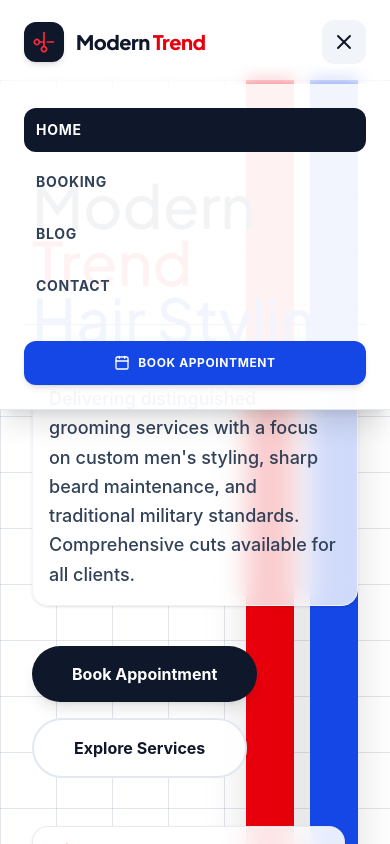
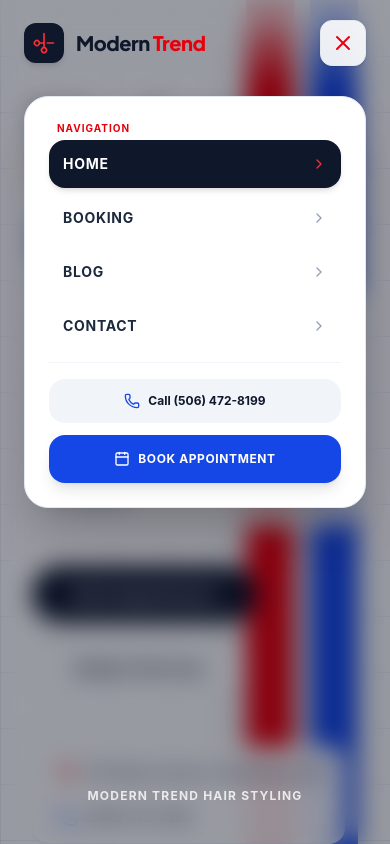
Before and after one commit to AntonKuznetsov1/modern-trend-hair-styling, a React app in the folder frontend/: page / in a window 390 px wide. Both pictures are taken after a click on the button "Toggle Menu". Shown: the top 844 px of the page. Built offline with nearby package versions, Linux system fonts and the light colour scheme; the HTML template or start-up script is replaced by a standard one.

Commit message:
style: overlay navbar on hero and implement fullscreen blur mobile menu with body lock

```diff
--- a/frontend/src/App.jsx
+++ b/frontend/src/App.jsx
@@ -8,13 +8,11 @@ import Blog from './pages/Blog';
 import Booking from './pages/Booking';
 import Admin from './pages/Admin';
 
-// Smooth scroll handler for anchor links (/#contact, /#services)
 function ScrollToHash() {
   const { hash, pathname } = useLocation();
 
   useEffect(() => {
     if (hash) {
-      // Small delay ensures DOM elements render before scrolling
       const timer = setTimeout(() => {
         const targetId = hash.replace('#', '');
         const element = document.getElementById(targetId);
@@ -41,7 +39,8 @@ function AppLayout() {
       <ScrollToHash />
       {!isAdmin && <Navbar />}
 
-      <div className={`flex-grow ${!isAdmin ? 'pt-20' : ''}`}>
+      {/* Removed pt-20 to allow navbar overlay directly over page content */}
+      <div className="flex-grow">
         <Routes>
           <Route path="/" element={<Landing />} />
           <Route path="/blog" element={<Blog />} />
--- a/frontend/src/components/Navbar.jsx
+++ b/frontend/src/components/Navbar.jsx
@@ -1,12 +1,13 @@
 import { useState, useEffect } from 'react';
 import { Link, useLocation } from 'react-router-dom';
-import { Scissors, Menu, X, Phone, Calendar } from 'lucide-react';
+import { Scissors, Menu, X, Phone, Calendar, ChevronRight } from 'lucide-react';
 
 export default function Navbar() {
   const [isOpen, setIsOpen] = useState(false);
   const [scrolled, setScrolled] = useState(false);
   const location = useLocation();
 
+  // Track scroll position for transparent vs. frosted glass background
   useEffect(() => {
     const handleScroll = () => {
       setScrolled(window.scrollY > 20);
@@ -15,10 +16,22 @@ export default function Navbar() {
     return () => window.removeEventListener('scroll', handleScroll);
   }, []);
 
-  // Close mobile drawer on route change
+  // Close mobile menu and unlock body scroll on route change
   useEffect(() => {
     setIsOpen(false);
+    document.body.style.overflow = 'unset';
   }, [location]);
+
+  // Lock background scrolling when mobile menu is open
+  const toggleMenu = () => {
+    const nextState = !isOpen;
+    setIsOpen(nextState);
+    if (nextState) {
+      document.body.style.overflow = 'hidden';
+    } else {
+      document.body.style.overflow = 'unset';
+    }
+  };
 
   const navLinks = [
     { name: 'Home', path: '/' },
@@ -27,20 +40,21 @@ export default function Navbar() {
     { name: 'Contact', path: '/#contact' },
   ];
 
-  const isActive = (path) => location.pathname === path;
+  const isActive = (path) => location.pathname === path && location.hash === '';
 
   return (
+    <>
       <header
         className={`fixed top-0 left-0 right-0 z-50 transition-all duration-300 font-sans ${
           scrolled
-          ? 'bg-white/85 backdrop-blur-md border-b border-slate-200/80 shadow-sm py-3'
-          : 'bg-white/50 backdrop-blur-sm py-5'
+            ? 'bg-white/80 backdrop-blur-md border-b border-slate-200/80 shadow-sm py-3.5'
+            : 'bg-gradient-to-b from-white/90 via-white/40 to-transparent py-5'
         }`}
       >
         <div className="max-w-7xl mx-auto px-6 md:px-12 flex items-center justify-between">
 
           {/* Brand Logo */}
-        <Link to="/" className="flex items-center gap-3 group">
+          <Link to="/" className="flex items-center gap-3 group z-50">
             <div className="w-10 h-10 rounded-xl bg-slate-900 text-white flex items-center justify-center transition-transform group-hover:scale-105 shadow-md">
               <Scissors className="w-5 h-5 text-red-500 transform -rotate-45" />
             </div>
@@ -49,7 +63,7 @@ export default function Navbar() {
             </span>
           </Link>
 
-        {/* Desktop Navigation Links */}
+          {/* Desktop Navigation pill */}
           <nav className="hidden md:flex items-center gap-1 bg-white/80 backdrop-blur-md px-4 py-1.5 rounded-full border border-slate-200/80 shadow-sm">
             {navLinks.map((link) => (
               <Link
@@ -66,7 +80,7 @@ export default function Navbar() {
             ))}
           </nav>
 
-        {/* Action Button & Phone */}
+          {/* Action Callouts */}
           <div className="hidden lg:flex items-center gap-4">
             <a
               href="tel:+15064728199"
@@ -84,45 +98,65 @@ export default function Navbar() {
             </Link>
           </div>
 
-        {/* Mobile Menu Toggle Button */}
+          {/* Mobile Toggle Button */}
           <button
-          onClick={() => setIsOpen(!isOpen)}
-          className="md:hidden p-2.5 rounded-xl bg-slate-100 text-slate-900 hover:bg-slate-200 transition-colors"
-          aria-label="Toggle Navigation"
+            onClick={toggleMenu}
+            className="md:hidden z-50 p-2.5 rounded-xl bg-white/90 backdrop-blur-md border border-slate-200 text-slate-900 shadow-sm hover:bg-slate-50 active:scale-95 transition-all"
+            aria-label="Toggle Menu"
           >
-          {isOpen ? <X className="w-6 h-6" /> : <Menu className="w-6 h-6" />}
+            {isOpen ? <X className="w-6 h-6 text-red-600" /> : <Menu className="w-6 h-6" />}
           </button>
         </div>
 
-      {/* Mobile Drawer */}
+        {/* Mobile Fullscreen Overlay & Menu */}
         {isOpen && (
-        <div className="md:hidden absolute top-full left-0 right-0 bg-white/95 backdrop-blur-xl border-b border-slate-200 shadow-xl p-6 flex flex-col gap-4 animate-in slide-in-from-top-4 duration-200">
-          <nav className="flex flex-col gap-2">
+          <div className="md:hidden fixed inset-0 z-40 bg-slate-950/40 backdrop-blur-md pt-24 px-6 pb-8 flex flex-col justify-between animate-in fade-in duration-200">
+
+            {/* Nav Card */}
+            <div className="bg-white rounded-3xl p-6 border border-slate-200 shadow-2xl space-y-3">
+              <span className="text-[10px] font-bold uppercase tracking-widest text-red-600 block px-2 mb-1">Navigation</span>
+              <nav className="flex flex-col gap-1.5">
                 {navLinks.map((link) => (
                   <Link
                     key={link.name}
                     to={link.path}
-                className={`p-3 rounded-xl text-sm font-bold tracking-wider uppercase transition-colors ${
+                    onClick={toggleMenu}
+                    className={`flex items-center justify-between p-3.5 rounded-2xl text-sm font-bold tracking-wider uppercase transition-all ${
                       isActive(link.path)
-                    ? 'bg-slate-900 text-white'
-                    : 'text-slate-700 hover:bg-slate-100'
+                        ? 'bg-slate-900 text-white shadow-md'
+                        : 'text-slate-800 hover:bg-slate-100'
                     }`}
                   >
-                {link.name}
+                    <span>{link.name}</span>
+                    <ChevronRight className={`w-4 h-4 ${isActive(link.path) ? 'text-red-500' : 'text-slate-400'}`} />
                   </Link>
                 ))}
               </nav>
 
               <div className="pt-4 border-t border-slate-100 flex flex-col gap-3">
+                <a
+                  href="tel:+15064728199"
+                  className="flex items-center justify-center gap-2 py-3.5 rounded-2xl bg-slate-100 font-bold text-xs text-slate-900 active:scale-98 transition-all"
+                >
+                  <Phone className="w-4 h-4 text-blue-700" /> Call (506) 472-8199
+                </a>
                 <Link
                   to="/booking"
-              className="bg-blue-700 text-white font-bold text-xs uppercase tracking-wider py-3.5 rounded-xl text-center shadow-md flex items-center justify-center gap-2"
+                  onClick={toggleMenu}
+                  className="bg-blue-700 hover:bg-blue-800 text-white font-bold text-xs uppercase tracking-wider py-4 rounded-2xl text-center shadow-lg flex items-center justify-center gap-2 active:scale-98 transition-all"
                 >
                   <Calendar className="w-4 h-4" /> Book Appointment
                 </Link>
               </div>
             </div>
+
+            {/* Tap outside hint footer */}
+            <div className="text-center text-xs font-bold text-white/80 uppercase tracking-widest py-2">
+              Modern Trend Hair Styling
+            </div>
+          </div>
         )}
       </header>
+    </>
   );
 }
```
Lines whose indentation alone changed are shown as unchanged.
